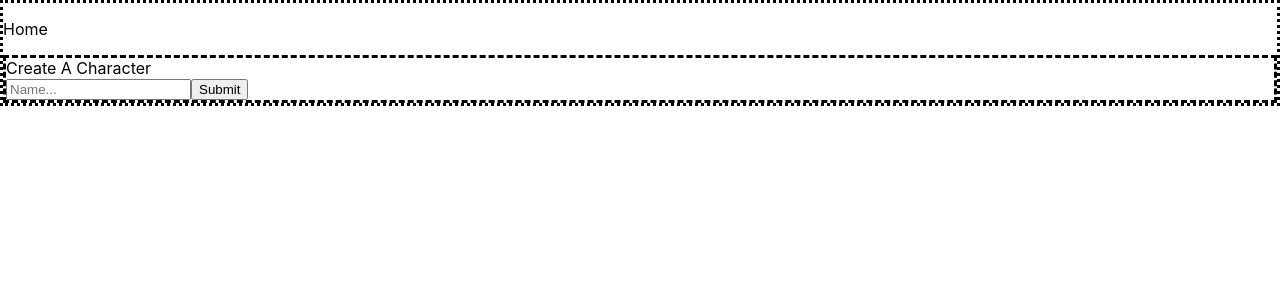
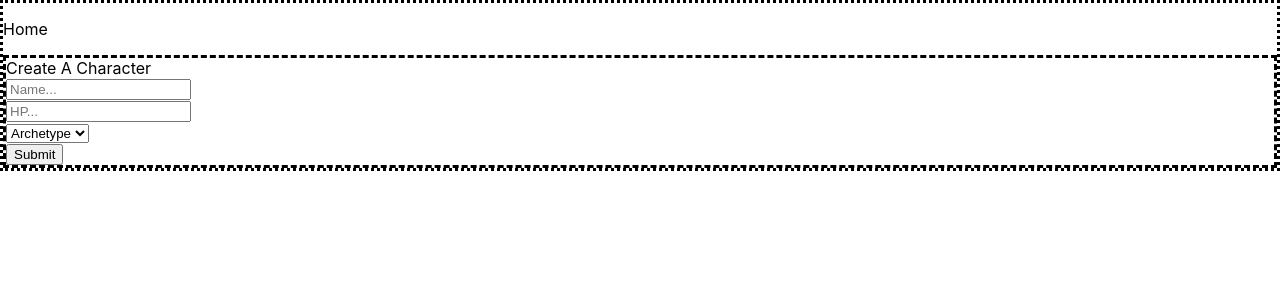
Before and after one commit to slopez421/character-creator, a React (Create React App) app: page / in a window 1280 px wide. Shown: the top 300 px of the page. Built offline with nearby package versions, Linux system fonts and the light colour scheme.

Commit message:
Basic form inputs created

```diff
--- a/src/components/CharacterForm.js
+++ b/src/components/CharacterForm.js
@@ -4,7 +4,15 @@ function CharacterForm() {
     return (
         <form>
             <label>Create A Character</label><br />
-            <input type="text" name="name" placeholder="Name..."></input>
+            <input type="text" name="name" placeholder="Name..."></input><br />
+            <input type="number" name="hp" placeholder="HP..."></input><br />
+            <select>
+                <option>Archetype</option>
+                <option>Healer</option>
+                <option>Ranger</option>
+                <option>Fighter</option>
+                <option>Barbarian</option>
+            </select><br />
             <button type="submit">Submit</button>
         </form>
     )
```
